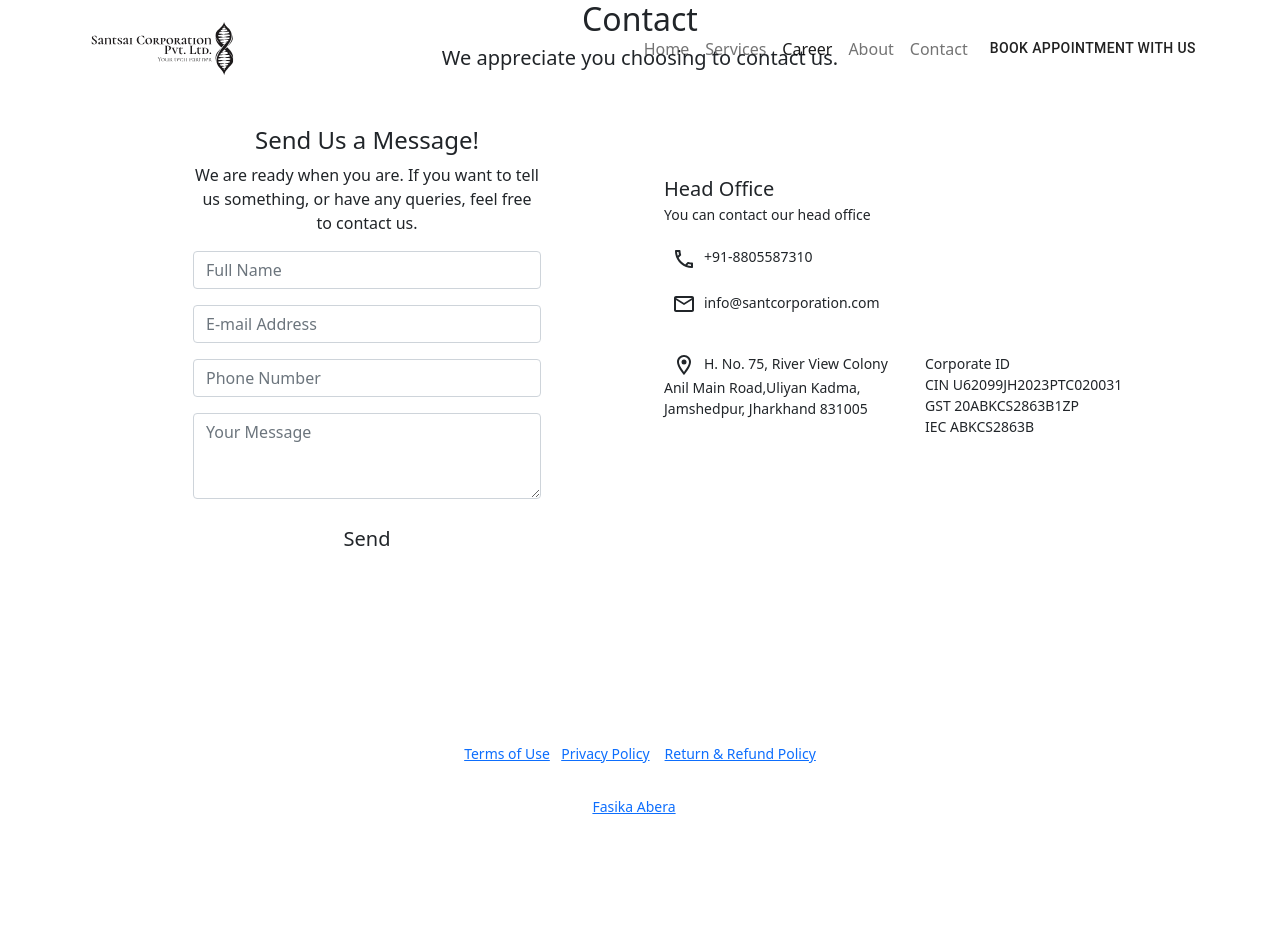
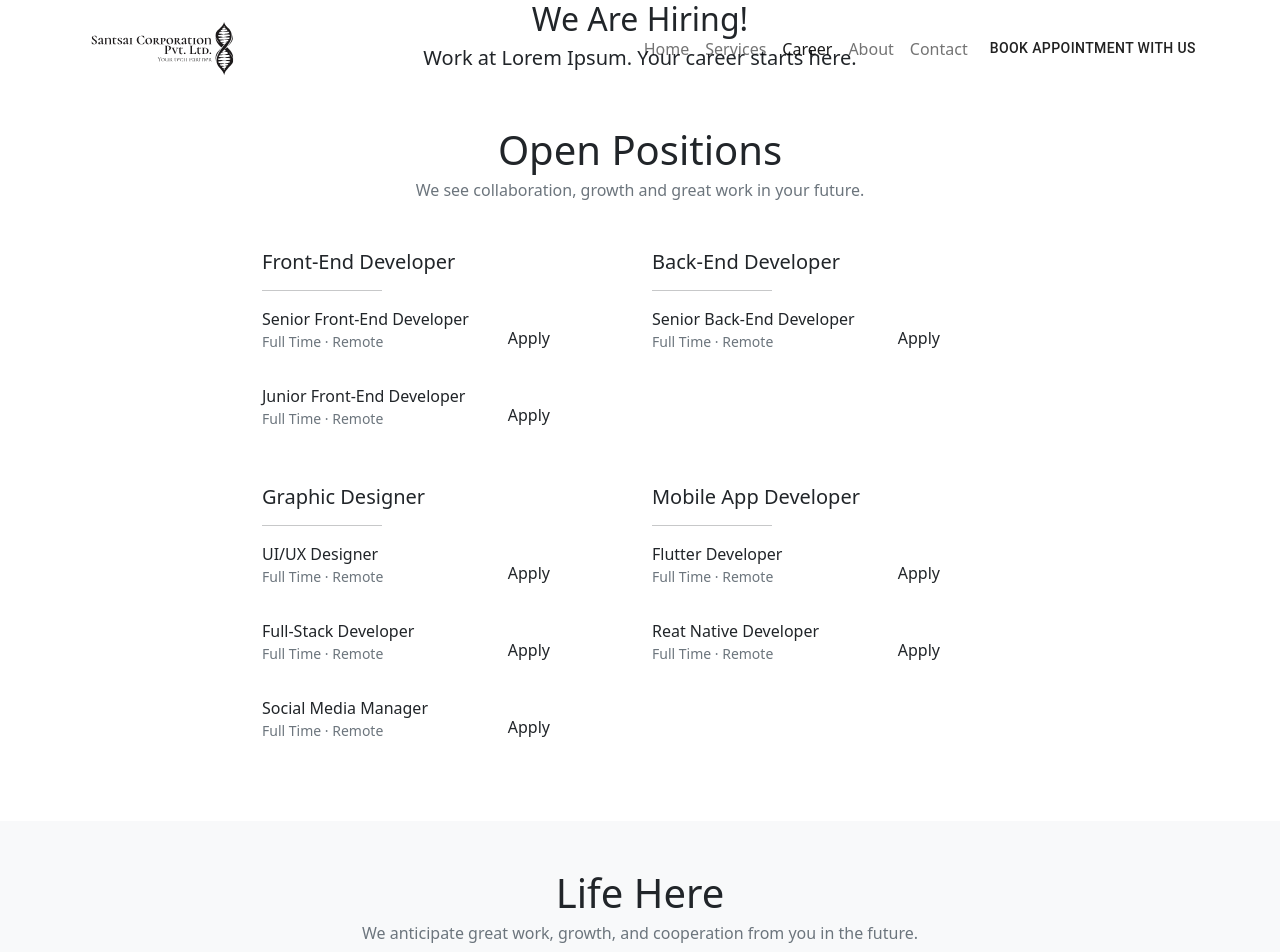
Before and after one commit to fasik1377/santsai-website, a React (Create React App) app: page /career in a window 1280 px wide. Shown: the top 952 px of the page. Before the commit the page ends 833 px from the top, so only its background shows below. Built offline with nearby package versions, Linux system fonts and the light colour scheme; the HTML template or start-up script is replaced by a standard one.

Commit message:
Career is on the way

```diff
--- a/src/pages/Career.jsx
+++ b/src/pages/Career.jsx
@@ -1,92 +1,122 @@
-import React, { useState } from "react";
-import Secheader from "./common/Secondaryheader"
-import CallOutlinedIcon from '@material-ui/icons/CallOutlined';
-import EmailOutlinedIcon from '@material-ui/icons/EmailOutlined';
-import LocationOnOutlinedIcon from '@material-ui/icons/LocationOnOutlined';
-import emailjs from '@emailjs/browser';
+import React from "react";
+import Secheader from "./common/Secondaryheader";
+import CheckIcon from '@material-ui/icons/Check';
+
+
+const Life = (props) => {
+	return(
+		<div className="d-flex align-items-center mb-4">
+			<span className="career_life"><CheckIcon /></span>
+			<span className="d-flex flex-column">
+				<h5>{props.ltitle}</h5>
+				<p className="small text-muted">{props.ldesc}</p>
+			</span>
+		</div>
+	);
+};
+
+
+const Positions = (props) => {
+	return(
+		<div className="d-flex justify-content-between align-items-center mb-3">
+			<span className="d-flex flex-column">
+				<p className="mb-0">{props.ptitle}</p>
+				<p className="small text-muted">{props.pcity}</p>
+			</span>
+			<span>
+				<button className="btn btn_custom mr-4">Apply</button>
+			</span>
+		</div>
+	);
+};
 
 const Career = () => {
-	const [name, setName] = useState('');
-	const [email, setEmail] = useState('');
-	const [phone, setPhone] = useState('');
-	const [message, setMessage] = useState('');
+	return(
 
-	const handleSubmit = (e) => {
-		e.preventDefault();
-
-		const serviceId = 'service_5gh9wwf';
-		const templateId = 'template_klzrmwn';
-		const publicKey = 'user_GchVwmvQGhyA3aTqusDk5';
-
-		const templateParams = {
-			from_name: name,
-			from_email: email,
-			to_phone: phone,
-			to_name: 'Santsai',
-			message: message,
-		};
-
-		emailjs.send(serviceId, templateId, templateParams, publicKey)
-			.then((response) => {
-				console.log('Email sent successfully!', response);
-				setName('');
-				setEmail('');
-				setPhone('');
-				setMessage('');
-
-			}).catch((error) => {
-				console.error('Error sending email:', error);
-			});
-	}
-	return (
 		<>
-
 			<Secheader
-				sectitle="Contact"
-				secdesc="We appreciate you choosing to contact us."
+				sectitle="We Are Hiring!"
+				secdesc="Work at Lorem Ipsum. Your career starts here."
 			/>
 
 			<section>
-				<div className="container row py-5 m-auto">
-					<div className="col-md-6 d-flex align-items-center justify-content-center order-1">
-						<form onSubmit={handleSubmit} className="emailForm col-lg-8 col-12 col-md-10 text-center">
-							<h4 className="text-center mb-2">Send Us a Message!</h4>
-							<p>We are ready when you are. If you want to tell us something, or have any queries, feel free to contact us.</p>
-							<div className="mb-3">
-								<input value={name} onChange={(e) => setName(e.target.value)} type="text" className="form-control" id="name" placeholder="Full Name" required />
-							</div>
-							<div className="mb-3">
-								<input value={email} onChange={(e) => setEmail(e.target.value)} type="email" className="form-control" id="email" placeholder="E-mail Address" required />
-							</div>
-							<div className="mb-3">
-								<input value={phone} onChange={(e) => setPhone(e.target.value)} type="tel" className="form-control" id="number" placeholder="Phone Number" required />
-							</div>
-							<div className="mb-3">
-								<textarea value={message} onChange={(e) => setMessage(e.target.value)} className="form-control form_textarea" id="message" placeholder="Your Message" rows="3"></textarea>
-							</div>
-							<button type="submit" className="btn btn-lg btn_custom btn_shadow col-12">Send</button>
-						</form>
+				<div className="container mx-auto py-5 col-lg-10 col-xl-9">
+					<div className="mb-5 text-center">
+						<h2 className="display-6 mb-1">Open Positions</h2>
+						<p className="text-muted">We see collaboration, growth and great work in your future.</p>
 					</div>
-
-					<div className="col-md-6 d-flex align-items-center order-lg-1 order-md-2 flex-column py-5">
-						<div className="row col-12">
-							<div className="col-md-12">
-								<span className="lead mb-3"><b>Head Office</b></span>
-								<p className="small">
-									You can contact our head office<br /><br />
-									<span className="m-2 ml-0 hdrcolor"><CallOutlinedIcon /></span>+91-8805587310<br /><br />
-									<span className="m-2 ml-0 hdrcolor"><EmailOutlinedIcon /></span>info@santcorporation.com<br /><br />
-									<div className="row justify-content-start"><div class="col-6 mt-3"><span className="m-2 ml-0 hdrcolor"><LocationOnOutlinedIcon /></span>H. No. 75, River View Colony Anil Main Road,Uliyan Kadma, Jamshedpur, Jharkhand 831005</div> <div class="col-6 mt-3"><table><tr>Corporate ID</tr><tr>CIN U62099JH2023PTC020031<tr></tr>GST 20ABKCS2863B1ZP</tr><tr>IEC ABKCS2863B</tr></table>
-
-
-										 </div></div>
-								</p>
-
-							</div>
+					<div className="row col-lg-10 m-auto">
+						<div className="col-md-5 mb-4">
+							<div className="hdrcolor h5">Front-End Developer </div>
+							<hr width="40%" />
+							<Positions
+								ptitle="Senior Front-End Developer"
+								pcity="Full Time · Remote"
+							/>
+							<Positions
+								ptitle="Junior Front-End Developer"
+								pcity="Full Time · Remote"
+							/>
+						</div>
+						<div className="col-md-5 mb-4 offset-lg-1">
+							<div className="hdrcolor h5">Back-End Developer</div>
+							<hr width="40%" />
+							<Positions
+								ptitle="Senior Back-End Developer"
+								pcity="Full Time · Remote"
+							/>
+						</div>
+						<div className="col-md-5">
+							<div className="hdrcolor h5">Graphic Designer</div>
+							<hr width="40%" />
+							<Positions
+								ptitle="UI/UX Designer"
+								pcity="Full Time · Remote"
+							/>
+							<Positions
+								ptitle="Full-Stack Developer"
+								pcity="Full Time · Remote"
+							/>
+							<Positions
+								ptitle="Social Media Manager"
+								pcity="Full Time · Remote"
+							/>
+						</div>
+						<div className="col-md-5 offset-lg-1">
+							<div className="hdrcolor h5">Mobile App Developer</div>
+							<hr width="40%" />
+							<Positions
+								ptitle="Flutter Developer"
+								pcity="Full Time · Remote"
+							/>
+							<Positions
+								ptitle="Reat Native Developer"
+								pcity="Full Time · Remote"
+							/>
 						</div>
 					</div>
 				</div>
 			</section>
+
+			<section className="bg-light">
+				<div className="container mx-auto py-5 col-lg-10 col-xl-9">
+					<div className="mb-5 text-center">
+						<h2 className="display-6 mb-1">Life Here</h2>
+						<p className="text-muted">We anticipate great work, growth, and cooperation from you in the future.</p>
+					</div>
+					<div className="row col-lg-10 m-auto">
+						<div className="col-md-6">
+							<Life ltitle="Personality" ldesc="A great programmer cares about your product. They are positive, willing to go the distance to get the job done and bring their best everyday." />
+							<Life ltitle="Professional Development" ldesc="A professional development plan creates actionable strategies or steps to expand your skills or enhance your career performance." />
+						</div>
+						<div className="col-md-6">
+							<Life ltitle="Occasional Parties" ldesc="It usually implies a relaxed and friendly atmosphere where guests can wear whatever they feel comfortable and appropriate for the occasion" />
+							<Life ltitle="Flexible hours" ldesc="This concept is common in the software development industry, where professionals can adjust their start and end times of the workday to better fit personal commitments or to work when they feel most productive." />
+						</div>
+					</div>
+				</div>
+			</section>
+
 		</>
 	);
 };
```
